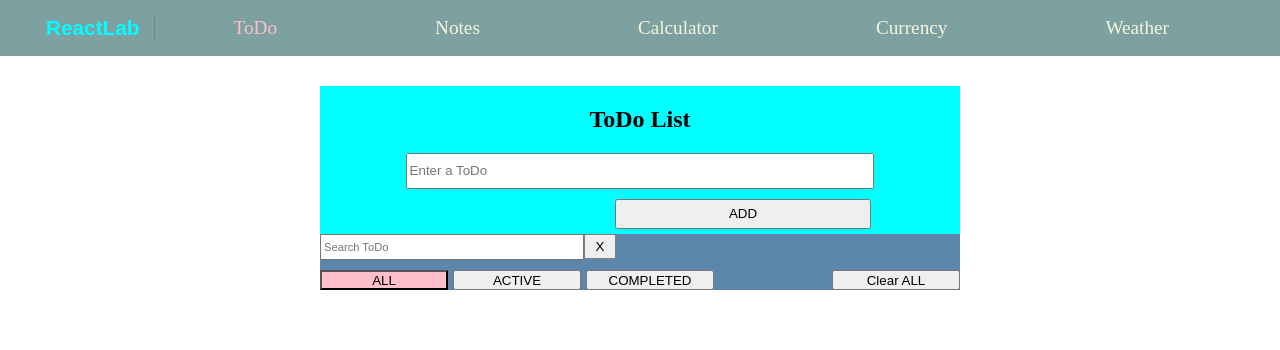
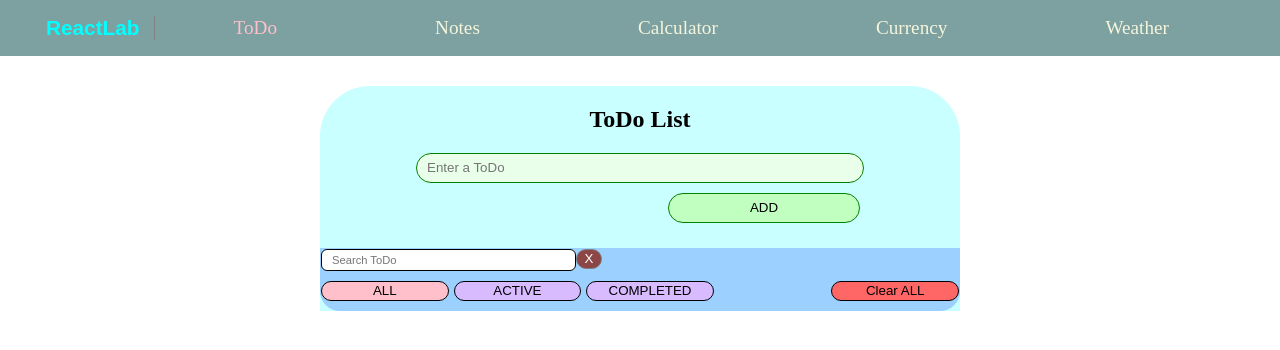
Before and after one commit to Salih041/ReactLab, a React (Vite) app: page /todolist in a window 1280 px wide. Shown: the top 350 px of the page. Built offline with nearby package versions, Linux system fonts and the light colour scheme.

Commit message:
Update TodoList CSS

```diff
--- a/src/css/Todo.css
+++ b/src/css/Todo.css
@@ -1,50 +1,67 @@
 .todolistContainer
 {
+    border-top-right-radius: 50px;
+    border-top-left-radius: 50px;
     margin-top: 30px;
     display: flex;
     flex-direction: column;
     width: 50%;
-    background-color: cyan;
+    background-color: rgb(201, 255, 255);
     align-items: center;
 }
 .createContainer
 {
     box-sizing: border-box;
-    width: 80%;
+    width: 100%;
     display: flex;
     flex-direction: column;
     align-items: center;
     padding-bottom: 5px;
+    margin-bottom: 20px;
 }
 .TodoInput
 {
-    width: 90%;
+    width: 70%;
     height: 30px;
+    background-color: rgb(233, 255, 233);
+    border: 1px solid green;
+    border-radius: 20px;
+    box-sizing: border-box;
+    padding: 10px;
 }
 .CreateButton
 {
-    width: 50%;
+    width: 30%;
     height: 30px;
     margin-top: 10px;
-    margin-right: 25px;
+    margin-right: 100px;
     align-self: flex-end;
+    background-color: rgb(192, 255, 192);
+    border: 1px solid green;
+    border-radius: 20px;
+    transition: 0.4s;
 }
 .CreateButton:hover
 {
     cursor: pointer;
+    background-color: rgb(102, 255, 102);
 }
 
 .TodosContainer
 {
     box-sizing: border-box;
-
     display: flex;
     flex-direction: column;
     justify-content: start;
     align-items: center;
     gap: 10px;
     width: 100%;
-    background-color: rgb(93, 134, 171);
+    background-color: rgb(155, 208, 255);
+    box-sizing: border-box;
+    padding: 1px;
+    padding-bottom: 10px;
+    border-bottom-right-radius: 20px;
+    border-bottom-left-radius: 20px;
 }
 
 .SingleTodo
@@ -57,14 +74,21 @@
     align-items: center;
     width: 100%;
     height: 35px;
+    box-shadow: 1px 1px 2px gray;
+}
+.SingleTodo:hover
+{
+    border: 2px solid blue;
+    cursor: pointer;
+    box-shadow: 1px 1px 10px rgb(0, 150, 255);
 }
 .completed
 {
-    background-color: green;
+    background-color: rgb(140, 255, 140);
 }
 .notCompleted
 {
-    background-color: gray;
+    background-color: rgb(255, 245, 140);
 }
 
 .FilterButtonsContainer
@@ -80,6 +104,11 @@
 {
     width: 20%;
     height: 20px;
+    border: 1px solid black;
+    text-align: center;
+    background-color: rgb(216, 186, 255);
+    transition: 0.4s;
+    border-radius: 10px;
 }
 
 .Clear
@@ -87,11 +116,13 @@
     height: 20px;
     width: 20%;
     margin-left: auto;
+    background-color: rgb(255, 103, 103);
 }
 
 .Button:hover
 {
     cursor: pointer;
+    background-color: rgb(172, 109, 255);
 }
 
 Button.active
@@ -107,13 +138,26 @@ Button.active
 }
 .searchTodoInput
 {
+    border: 1px solid black;
+    border-radius: 6px;
+    box-sizing: border-box;
+    padding: 10px;
     width: 40%;
     height: 20px;
     font-size: 0.7rem;
 }
 .cleanSearch
 {
-    width: 5%;
-    height: 25px;
+    width: 4%;
+    height: 20px;
     border: 1px solid gray;
+    background-color: rgb(141, 70, 70);
+    color: white;
 }
+
+.todoButtons:hover
+{
+    transition: 0.2s;
+    cursor: pointer;
+    color: rgb(157, 253, 253);
+}
```
